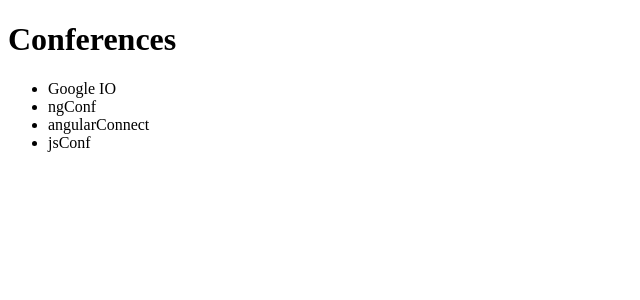
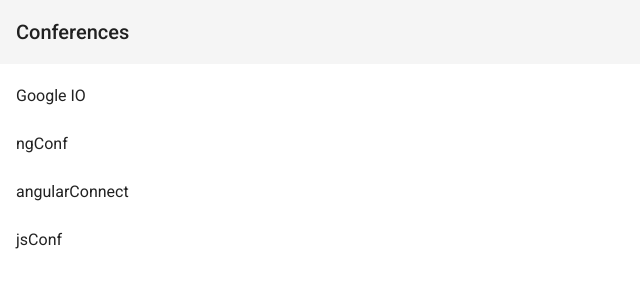
Before and after one commit to remshams/component-presenter, an Angular app: page /conferences in a window 1280 px wide. Shown: the top 300 px of the page, without its empty margins (0-640 px from the left). Built offline with nearby package versions, Linux system fonts and the light colour scheme.

Commit message:
* adds material ui * updates ConferenceComponent to display list using material ui components

```diff
--- a/angular.json
+++ b/angular.json
@@ -28,6 +28,7 @@
               "src/assets"
             ],
             "styles": [
+              "./node_modules/@angular/material/prebuilt-themes/indigo-pink.css",
               "src/styles.css"
             ],
             "scripts": []
--- a/package.json
+++ b/package.json
@@ -7,15 +7,18 @@
     "build": "ng build",
     "test": "ng test",
     "lint": "ng lint",
-    "e2e": "ng e2e"
+    "e2e": "ng e2e",
+    "postinstall": "ngcc"
   },
   "private": true,
   "dependencies": {
     "@angular/animations": "~11.0.5",
+    "@angular/cdk": "^11.0.3",
     "@angular/common": "~11.0.5",
     "@angular/compiler": "~11.0.5",
     "@angular/core": "~11.0.5",
     "@angular/forms": "~11.0.5",
+    "@angular/material": "^11.0.3",
     "@angular/platform-browser": "~11.0.5",
     "@angular/platform-browser-dynamic": "~11.0.5",
     "@angular/router": "~11.0.5",
--- a/src/app/component.html
+++ b/src/app/component.html
@@ -1,2 +1,2 @@
-<h1>Conferences</h1>
+<mat-toolbar>Conferences</mat-toolbar>
 <router-outlet></router-outlet>
--- a/src/app/conferences/container/component.html
+++ b/src/app/conferences/container/component.html
@@ -1,6 +1,6 @@
-<ul>
-  <li>Google IO</li>
-  <li>ngConf</li>
-  <li>angularConnect</li>
-  <li>jsConf</li>
-</ul>
+<mat-list>
+  <mat-list-item>Google IO</mat-list-item>
+  <mat-list-item>ngConf</mat-list-item>
+  <mat-list-item>angularConnect</mat-list-item>
+  <mat-list-item>jsConf</mat-list-item>
+</mat-list>
--- a/src/app/conferences/module.ts
+++ b/src/app/conferences/module.ts
@@ -1,10 +1,11 @@
 import { CommonModule } from '@angular/common';
 import { NgModule } from '@angular/core';
+import { MatListModule } from '@angular/material/list';
 import { ConferencesComponent } from './container/component';
 
 @NgModule({
   declarations: [ConferencesComponent],
-  imports: [CommonModule],
+  imports: [CommonModule, MatListModule],
   exports: [ConferencesComponent],
 })
 export class ConferencesModule {}
--- a/src/index.html
+++ b/src/index.html
@@ -6,8 +6,10 @@
   <base href="/">
   <meta name="viewport" content="width=device-width, initial-scale=1">
   <link rel="icon" type="image/x-icon" href="favicon.ico">
+  <link href="https://fonts.googleapis.com/css?family=Roboto:300,400,500&display=swap" rel="stylesheet">
+  <link href="https://fonts.googleapis.com/icon?family=Material+Icons" rel="stylesheet">
 </head>
-<body>
+<body class="mat-typography">
   <app-root></app-root>
 </body>
 </html>
--- a/src/styles.css
+++ b/src/styles.css
@@ -1 +1,4 @@
 /* You can add global styles to this file, and also import other style files */
+
+html, body { height: 100%; }
+body { margin: 0; font-family: Roboto, "Helvetica Neue", sans-serif; }
```
Also changed, not shown: src/app/module.ts (+9 -1 lines), 2 other files (tests, documents, lock files or other folders).
